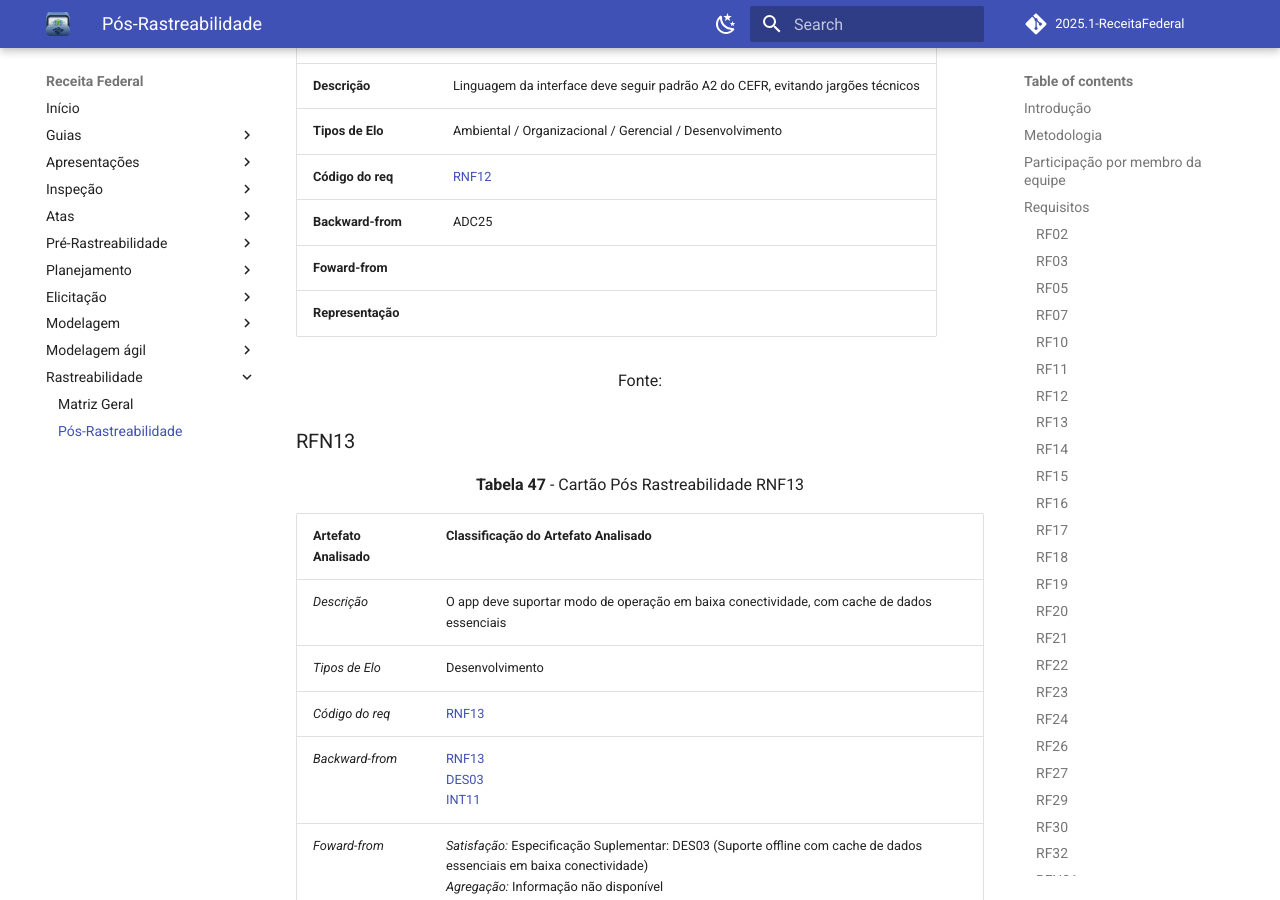
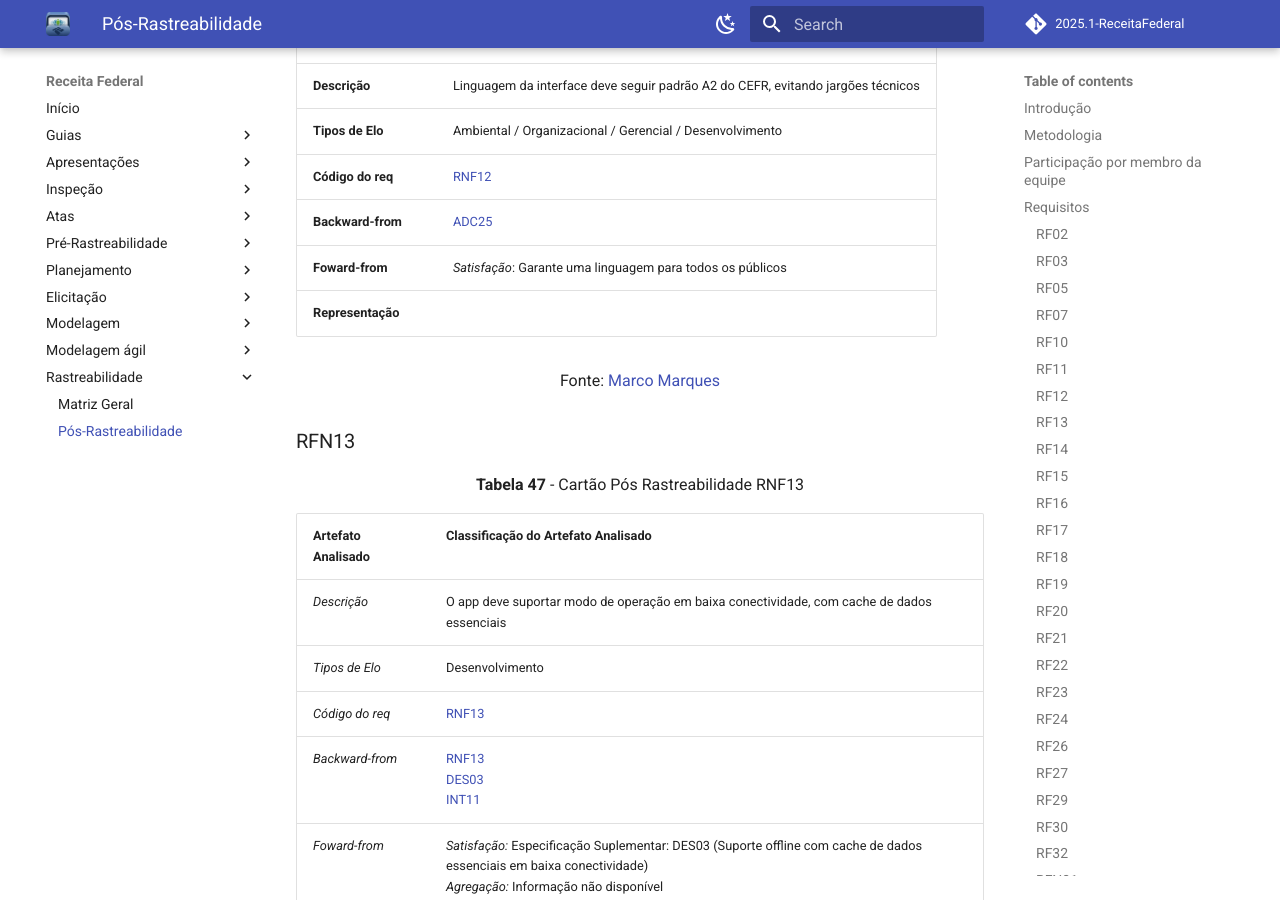
Before and after one commit to Requisitos-de-Software/2025.1-Meu-INSS, an MkDocs documentation site: the page built from docs/rastreabilidade/pos-rastreabilidade.md, in a window 1280 px wide and 900 px high, scrolled down 22539 px. Built offline with MkDocs 1.6.1 and Material for MkDocs 9.7.7, drawn with Linux system fonts in a browser that asks for light colours; comment, search, counter and statistics services are not loaded.

Commit message:
Alterando cartão da tabela 46 referente ao RNF12

```diff
--- a/docs/rastreabilidade/pos-rastreabilidade.md
+++ b/docs/rastreabilidade/pos-rastreabilidade.md
@@ -605,11 +605,11 @@
 | **Descrição** | Linguagem da interface deve seguir padrão A2 do CEFR, evitando jargões técnicos |
 | **Tipos de Elo** | Ambiental / Organizacional / Gerencial / Desenvolvimento |
 | **Código do req** | [RNF12](https://requisitos-de-software.github.io/2025.1-ReceitaFederal/elicitacao/requisitos-elicitados/#rnf12) |
-| **Backward-from** | ADC25 |
-| **Foward-from** |  |
+| **Backward-from** | [ADC25](https://requisitos-de-software.github.io/2025.1-ReceitaFederal/elicitacao/analisededocumentos/) |
+| **Foward-from** | *Satisfação*: Garante uma linguagem para todos os públicos |
 | **Representação** |  |
 
-<font size="3"><p style="text-align: center">Fonte: </p></font>
+<font size="3"><p style="text-align: center">Fonte: [Marco Marques](https://github.com/marcomarquesdc)</p></font>
 
 ### RFN13
 
```
